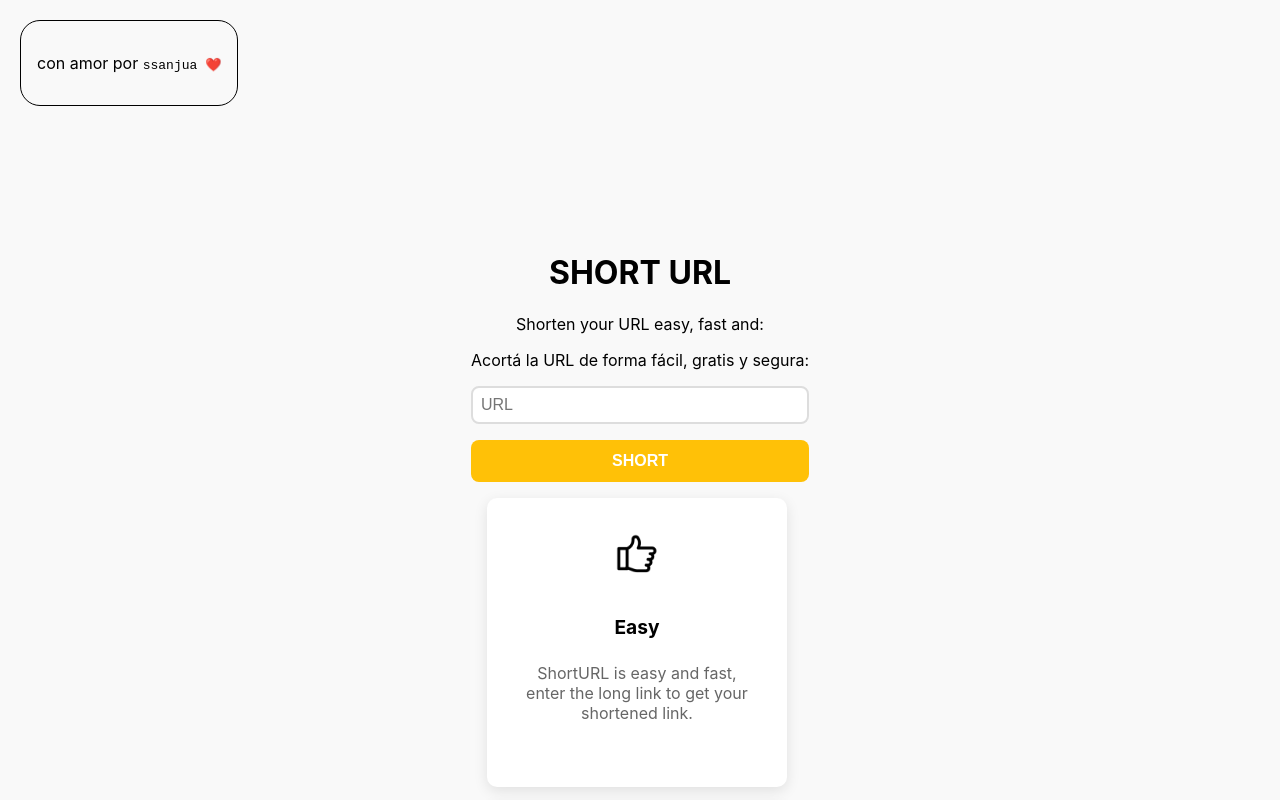
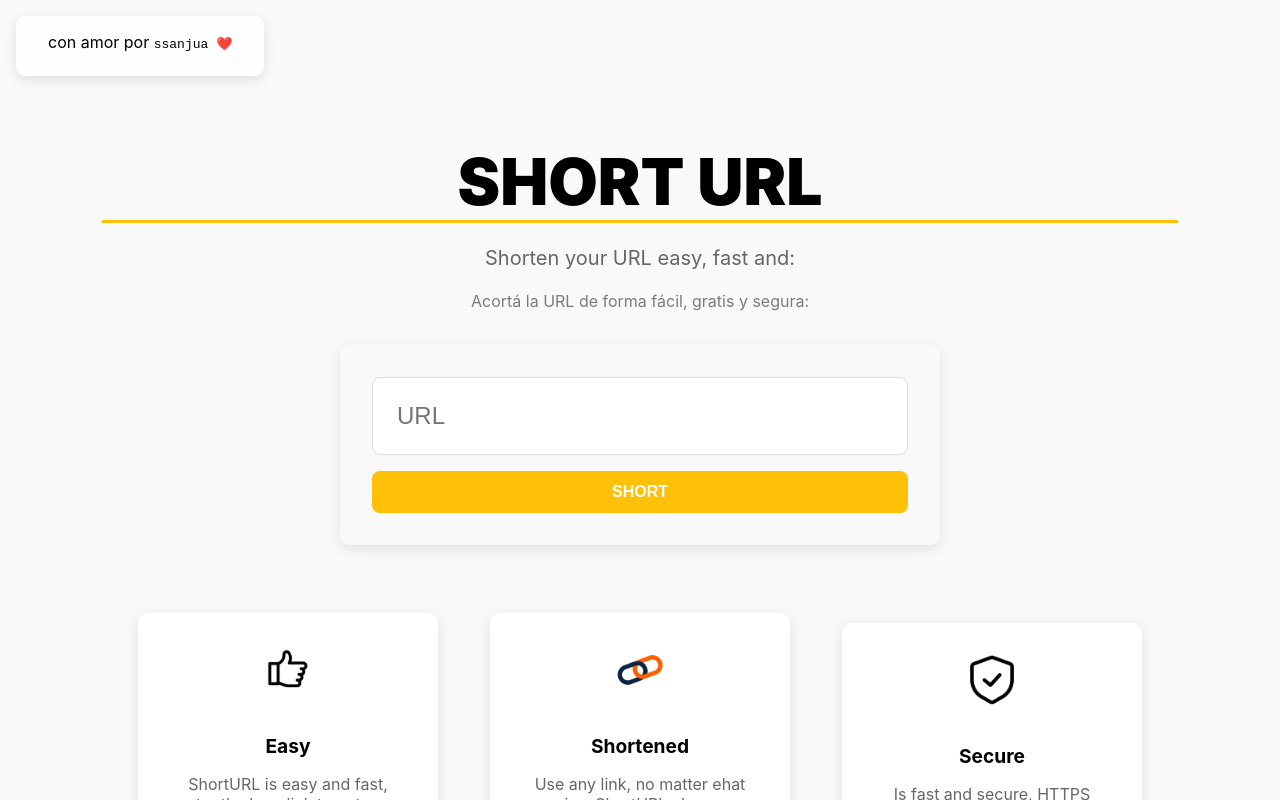
Before and after one commit to ssanjua/url-shortener, a Next.js app: page / in a window 1280 px wide. Shown: the top 800 px of the page. Built offline with nearby package versions, Linux system fonts and the light colour scheme.

Commit message:
featureCard center

```diff
--- a/src/components/FeatureCard.js
+++ b/src/components/FeatureCard.js
@@ -5,8 +5,8 @@ const FeatureCard = ({ icon, title, description }) => {
   return (
     <div className={styles.card}>
       <img src={icon} alt={title} className={styles.icon} />
-      <h3 className={styles.title}>{title}</h3>
-      <p className={styles.description}>{description}</p>
+      <h3 className={styles.titleCard}>{title}</h3>
+      <p className={styles.descriptionCard}>{description}</p>
     </div>
   );
 };
--- a/src/pages/index.js
+++ b/src/pages/index.js
@@ -44,7 +44,7 @@ export default function Home() {
     <>
       <Head>
         <title>shortURL by ssanjua</title>
-        <meta name="description" content="Generated by create next app" />
+        <meta name="description" content="url shortener acortador" />
         <meta name="viewport" content="width=device-width, initial-scale=1" />
         <link rel="icon" href="/favicon.png" />
       </Head>
@@ -53,9 +53,10 @@ export default function Home() {
           <p>con amor por <code>ssanjua ❤️</code></p>
         </header>
       <main className={styles.mainContent}>
-        <h1>SHORT URL</h1>
-          <p>Shorten your URL easy, fast and:</p>
-          <p>Acortá la URL de forma fácil, gratis y segura:</p>
+        <h1 className={styles.title}>SHORT URL</h1>
+          <p className={styles.description}>Shorten your URL easy, fast and:</p>
+          <p className={styles.descriptionEsp}>Acortá la URL de forma fácil, gratis y segura:</p>
+          <div className={styles.formContainer}>
               <form onSubmit={handleSubmit} className={styles.form}>
                 <Input
                   value={showShortUrl ? shortURL : url}
@@ -75,7 +76,8 @@ export default function Home() {
                   </>
                   )}
             </form>
-          <div className={styles.features}>
+          </div>
+          <div className={styles.featuresContainer}>
             {features.map((feature, index) => (
               <FeatureCard
                 key={index}
@@ -83,7 +85,6 @@ export default function Home() {
                 title={feature.title}
                 description={feature.description}
               />
-
             ))}
           </div>
         </main>
--- a/src/styles/Home.module.css
+++ b/src/styles/Home.module.css
@@ -5,37 +5,73 @@
   align-items: center;
   justify-content: flex-start;
   min-height: 100vh;
-  padding-top: 2rem;
+  padding-top: 0rem;
   background: #f9f9f9; /* Fondo claro */
 }
 
 .header {
-  position: absolute;
-  top: 0;
-  left: 0;
-  padding: 1rem;
-  border: 1px solid;
-  border-radius: 20px;
-  margin: 20px;;
+  position: fixed; /* o 'absolute' si prefieres */
+  top: 1rem;
+  left: 1rem;
+  padding: 0rem 2rem 0.5rem;
+  background: rgba(255, 255, 255, 0.8); /* fondo semi-transparente blanco */
+  border-radius: 10px; /* bordes redondeados */
+  box-shadow: 0 4px 14px 0 rgba(0,0,0,0.1); /* Sombra suave para darle profundidad */
+  z-index: 10; /* Asegúrate de que el header se muestre por encima de otros elementos */
 }
 
 .mainContent {
-  padding-top: 200px;
+  padding-top: 100px;
   text-align: center;
 }
 
-.title {
+.titleCard {
   font-size: 1.2rem; /* Tamaño de la fuente del título */
   margin-bottom: 0.5rem; /* Espacio debajo del título */
   color: #000; /* Color del título */
   font-weight: bold; /* Negrita para el título */
 }
 
+.title {
+  font-size: 4rem; /* Tamaño grande para el título */
+  color: #000; /* Color de texto oscuro */
+  margin-bottom: 1rem; /* Espacio debajo del título */
+  text-align: center; /* Alineación central del título */
+  font-weight: 900; /* Hacer el título en negrita */
+  border-bottom: 3px solid #ffc107;
+
+}
 
 .description {
+  color: #666; /* Un color de texto más suave */
+  font-size: 1.25rem; /* Un tamaño de letra moderado */
+  margin-bottom: 0; /* Espacio debajo de los párrafos */
+  text-align: center; /* Alineación central */
+  line-height: 1.5; /* Espaciado de línea para mejor legibilidad */
+}
+
+.descriptionEsp {
+  color: #7b7b7b; /* Un color de texto más suave */
+  font-size: 1rem; /* Un tamaño de letra moderado */
+  margin-bottom: 2rem; /* Espacio debajo de los párrafos */
+  text-align: center; /* Alineación central */
+  line-height: 1.5; /* Espaciado de línea para mejor legibilidad */
+}
+
+.descriptionCard {
   margin-bottom: 2rem;
   font-size: 1rem; /* Tamaño de la fuente de la descripción */
   color: #666; /* Color más suave para la descripción */
+}
+
+.formContainer {
+  background: #f9f9f9;
+  padding: 2rem; /* Espaciado interno */
+  border-radius: 10px; /* Bordes redondeados */
+  box-shadow: 0 4px 14px 0 rgba(0,0,0,0.1); /* Sombra suave para dar profundidad */
+  width: 100%; /* Tomar el ancho completo */
+  max-width: 600px;
+  margin: 2rem auto;
 }
 
 .form {
@@ -43,13 +79,29 @@
   flex-direction: column;
   gap: 1rem;
   width: 100%; /* Ajusta según la anchura deseada */
-  max-width: 500px; /* Máxima anchura del formulario */
+  max-width: 600px; /* Máxima anchura del formulario */
+}
+
+.input {
+  padding: 1.5rem;
+  font-size: 1.5rem;
+  border: 0.5px solid #ddd; /* Bordes sutiles */
+  border-radius: 0.5rem; /* Bordes redondeados */
+  outline: none;
+  color: grey;
+}
+
+.featuresContainer {
+  display: flex;
+  justify-content: space-around;
+  align-items: center;
+  flex-wrap: wrap;
+  gap: 20px; /* Espacio entre las tarjetas */
+  padding: 20px;
 }
 
 .card {
-  display: flex;
-  flex-direction: column;
-  align-items: center;
+  flex: 1;
   background: white; /* O el color de fondo que prefieras */
   padding: 2rem;
   border-radius: 10px; /* Bordes redondeados como los de Vercel */
@@ -57,14 +109,6 @@
   max-width: 300px; /* O el ancho que prefieras */
   text-align: center; /* Alinea el texto al centro */
   margin: 1rem; /* Espacio alrededor de las cards */
-}
-
-.input {
-  padding: 0.5rem;
-  font-size: 1rem;
-  border: 2px solid #ddd; /* Bordes sutiles */
-  border-radius: 0.5rem; /* Bordes redondeados */
-  outline: none;
 }
 
 .icon {
@@ -90,7 +134,7 @@
 
 .button2 {
   padding: 0.75rem;
-  background-color: #dcdcdc; /* Color del botón */
+  background-color: #dcdcdc;
   color: #fff;
   border: none;
   border-radius: 0.5rem;
@@ -98,7 +142,6 @@
   font-size: 1rem;
   font-weight: bold;
 }
-
 
 .shortUrlDisplay {
   display: flex;
@@ -115,6 +158,8 @@
   background-color: #28a745; /* Color distintivo para ir al enlace */
 }
 
+
+
 @media (prefers-color-scheme: dark) {
   .container {
     background: #333; /* Fondo oscuro para el modo oscuro */
```
Lines whose indentation alone changed are shown as unchanged.
